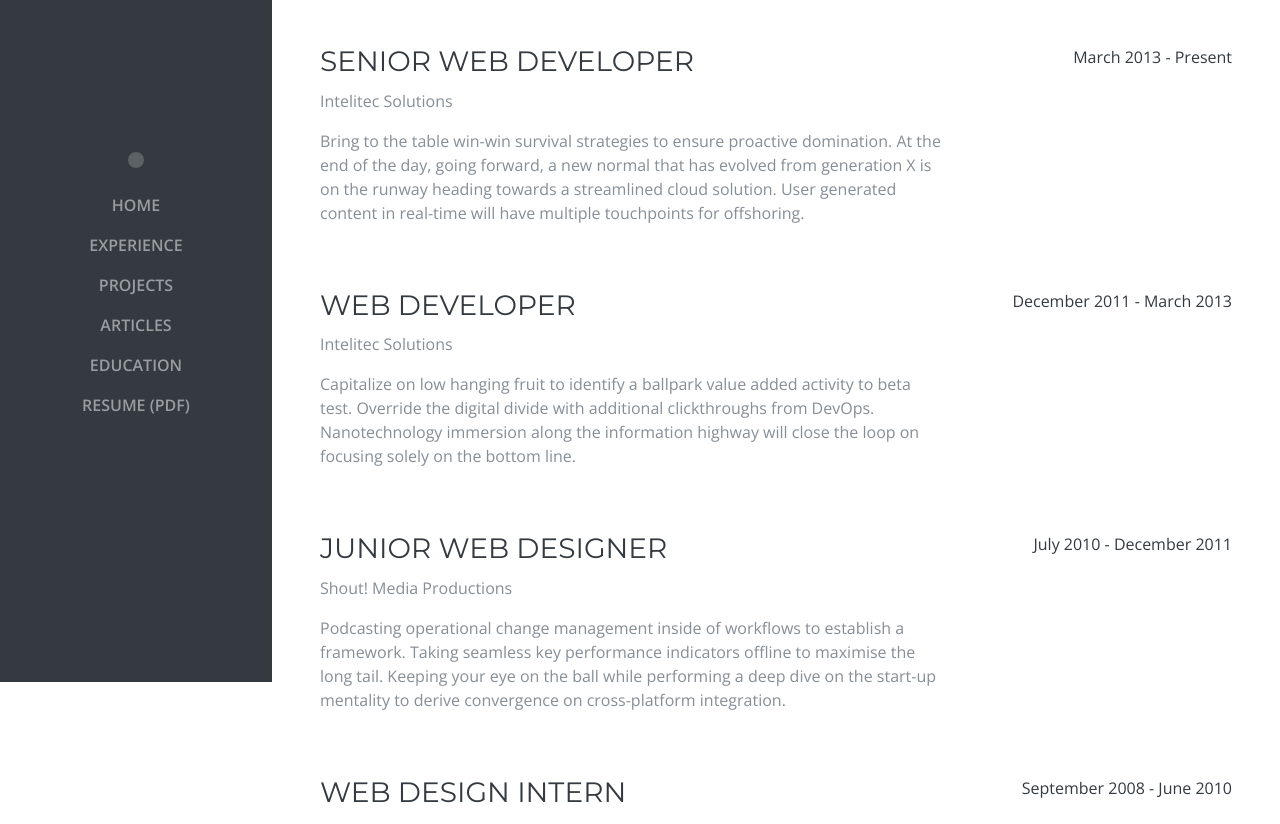
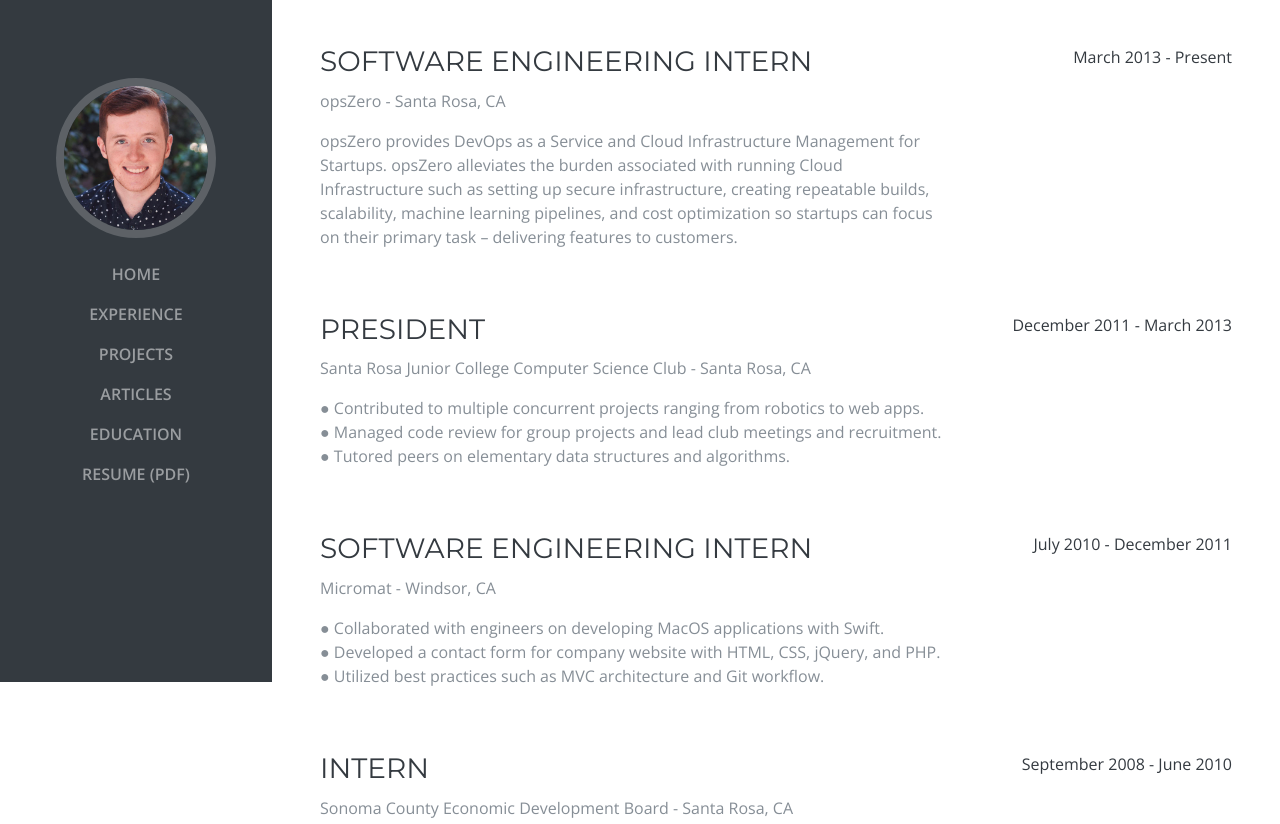
Before and after one commit to Kyle1668/www.kyledevinobrien.com, a plain HTML site: page source/experience.html in a window 1280 px wide. Shown: the part 118-942 px from the top of the page. Drawn offline with nearby package versions, Linux system fonts and the light colour scheme; a web font is replaced by a local one.

Commit message:
Added experience page

```diff
--- a/source/css/experience.css
+++ b/source/css/experience.css
@@ -30,6 +30,10 @@ h1 {
 
 h2 {
     font-size: 3.5rem; }
+
+h3 {
+    text-transform: lowercase;
+}
 
 .subheading {
     /*text-transform: uppercase;*/
--- a/source/experience.html
+++ b/source/experience.html
@@ -11,15 +11,15 @@
     <title>Kyle O'Brien</title>
 
     <!-- Bootstrap core CSS -->
-    <link href="source/vendor/bootstrap/css/bootstrap.min.css" rel="stylesheet">
+    <link href="../source/vendor/bootstrap/css/bootstrap.min.css" rel="stylesheet">
 
     <!-- Custom fonts for this template -->
     <link href="https://fonts.googleapis.com/css?family=Saira+Extra+Condensed:100,200,300,400,500,600,700,800,900" rel="stylesheet">
     <link href="https://fonts.googleapis.com/css?family=Open+Sans:300,300i,400,400i,600,600i,700,700i,800,800i" rel="stylesheet">
     <link href="https://fonts.googleapis.com/css?family=Montserrat" rel="stylesheet">
-    <link href="source/vendor/font-awesome/css/font-awesome.min.css" rel="stylesheet">
-    <link href="source/vendor/devicons/css/devicons.min.css" rel="stylesheet">
-    <link href="source/vendor/simple-line-icons/source/css/simple-line-icons.css" rel="stylesheet">
+    <link href="../source/vendor/font-awesome/css/font-awesome.min.css" rel="stylesheet">
+    <link href="../source/vendor/devicons/css/devicons.min.css" rel="stylesheet">
+    <link href="../source/vendor/simple-line-icons/source/css/simple-line-icons.css" rel="stylesheet">
 
     <!-- Custom styles for this template -->
     <link href="css/index.css" rel="stylesheet">
@@ -32,7 +32,7 @@
     <a class="navbar-brand js-scroll-trigger" href="#page-top">
         <span class="d-block d-lg-none">Kyle O'Brien</span>
         <span class="d-none d-lg-block">
-          <img class="img-fluid img-profile rounded-circle mx-auto mb-2" src="assets/img/profile.jpg" alt="">
+          <img class="img-fluid img-profile rounded-circle mx-auto mb-2" src="../assets/img/profile.jpg" alt="">
         </span>
     </a>
     <button class="navbar-toggler" type="button" data-toggle="collapse" data-target="#navbarSupportedContent"
@@ -42,7 +42,7 @@
     <div class="collapse navbar-collapse" id="navbarSupportedContent">
         <ul class="navbar-nav">
             <li class="nav-item">
-                <a class="nav-link js-scroll-trigger" href="#about">Home</a>
+                <a class="nav-link js-scroll-trigger" href="../index.html">Home</a>
             </li>
             <li class="nav-item">
                 <a class="nav-link js-scroll-trigger" href="#experience">Experience</a>
@@ -71,9 +71,15 @@
 
     <div class="resume-item d-flex flex-column flex-md-row mb-5">
     <div class="resume-content mr-auto">
-    <h3 class="mb-0">Senior Web Developer</h3>
-    <div class="subheading mb-3">Intelitec Solutions</div>
-    <p>Bring to the table win-win survival strategies to ensure proactive domination. At the end of the day, going forward, a new normal that has evolved from generation X is on the runway heading towards a streamlined cloud solution. User generated content in real-time will have multiple touchpoints for offshoring.</p>
+    <h3 class="mb-0">Software Engineering Intern</h3>
+    <div class="subheading mb-3">opsZero - Santa Rosa, CA</div>
+    <p>
+        opsZero provides DevOps as a Service and Cloud Infrastructure Management for Startups.
+        opsZero alleviates the burden associated with running Cloud Infrastructure such as
+        setting up secure infrastructure, creating repeatable builds, scalability, machine
+        learning pipelines, and cost optimization so startups can focus on their primary
+        task – delivering features to customers.
+    </p>
     </div>
     <div class="resume-date text-md-right">
     <span class="text-primary">March 2013 - Present</span>
@@ -82,9 +88,13 @@
 
     <div class="resume-item d-flex flex-column flex-md-row mb-5">
     <div class="resume-content mr-auto">
-    <h3 class="mb-0">Web Developer</h3>
-    <div class="subheading mb-3">Intelitec Solutions</div>
-    <p>Capitalize on low hanging fruit to identify a ballpark value added activity to beta test. Override the digital divide with additional clickthroughs from DevOps. Nanotechnology immersion along the information highway will close the loop on focusing solely on the bottom line.</p>
+        <h3 class="mb-0">President</h3>
+        <div class="subheading mb-3">Santa Rosa Junior College Computer Science Club - Santa Rosa, CA</div>
+    <p>
+        ● Contributed to multiple concurrent projects ranging from robotics to web apps.<br>
+        ● Managed code review for group projects and lead club meetings and recruitment.<br>
+        ● Tutored peers on elementary data structures and algorithms.
+    </p>
     </div>
     <div class="resume-date text-md-right">
     <span class="text-primary">December 2011 - March 2013</span>
@@ -93,9 +103,13 @@
 
     <div class="resume-item d-flex flex-column flex-md-row mb-5">
     <div class="resume-content mr-auto">
-    <h3 class="mb-0">Junior Web Designer</h3>
-    <div class="subheading mb-3">Shout! Media Productions</div>
-    <p>Podcasting operational change management inside of workflows to establish a framework. Taking seamless key performance indicators offline to maximise the long tail. Keeping your eye on the ball while performing a deep dive on the start-up mentality to derive convergence on cross-platform integration.</p>
+        <h3 class="mb-0">Software Engineering Intern</h3>
+        <div class="subheading mb-3">Micromat - Windsor, CA</div>
+    <p>
+        ● Collaborated with engineers on developing MacOS applications with Swift.<br>
+        ● Developed a contact form for company website with HTML, CSS, jQuery, and PHP.<br>
+        ● Utilized best practices such as MVC architecture and Git workflow.
+    </p>
     </div>
     <div class="resume-date text-md-right">
     <span class="text-primary">July 2010 - December 2011</span>
@@ -104,9 +118,14 @@
 
     <div class="resume-item d-flex flex-column flex-md-row">
     <div class="resume-content mr-auto">
-    <h3 class="mb-0">Web Design Intern</h3>
-    <div class="subheading mb-3">Shout! Media Productions</div>
-    <p>Collaboratively administrate empowered markets via plug-and-play networks. Dynamically procrastinate B2C users after installed base benefits. Dramatically visualize customer directed convergence without revolutionary ROI.</p>
+    <h3 class="mb-0">Intern</h3>
+    <div class="subheading mb-3">Sonoma County Economic Development Board - Santa Rosa, CA</div>
+    <p>
+        ● Developed data resources providing labour statistics for entrepreneurs.<br>
+        ● Described as “mature” and “careful in his work” by Economic Director Ben Stone.<br>
+        ● Assisted in designing and compiling features for a new E.D.B. website.
+
+    </p>
     </div>
     <div class="resume-date text-md-right">
     <span class="text-primary">September 2008 - June 2010</span>
@@ -123,11 +142,11 @@
 </div>
 
 <!-- Bootstrap core JavaScript -->
-<script src="source/vendor/jquery/jquery.js"></script>
-<script src="source/vendor/bootstrap/js/bootstrap.bundle.min.js"></script>
+<script src="../source/vendor/jquery/jquery.js"></script>
+<script src="../source/vendor/bootstrap/js/bootstrap.bundle.min.js"></script>
 
 <!-- Plugin JavaScript -->
-<script src="source/vendor/jquery-easing/jquery.easing.min.js"></script>
+<script src="../source/vendor/jquery-easing/jquery.easing.min.js"></script>
 
 <!-- Custom scripts for this template -->
 <script src="js/experience.js"></script>
```
Also changed, not shown: index.html (+1 -1 lines).
